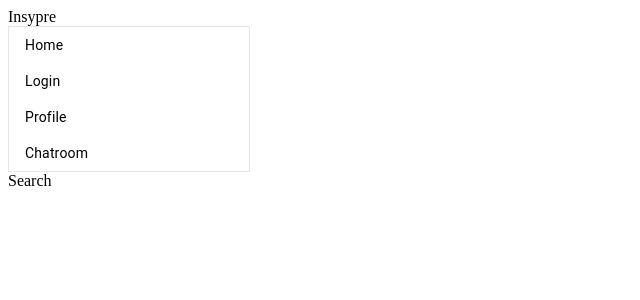
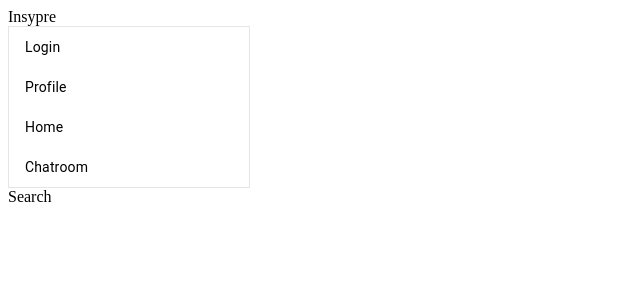
Before and after one commit to wengelgemu/inspyre, a React (Create React App) app: page / in a window 1280 px wide. Shown: the top 300 px of the page, without its empty margins (0-640 px from the left). Built offline with nearby package versions, Linux system fonts and the light colour scheme.

Commit message:
revisions

```diff
--- a/package.json
+++ b/package.json
@@ -3,6 +3,8 @@
   "version": "0.1.0",
   "private": true,
   "dependencies": {
+    "@material-ui/core": "^4.9.9",
+    "@material-ui/icons": "^4.9.1",
     "@testing-library/jest-dom": "^4.2.4",
     "@testing-library/react": "^9.3.2",
     "@testing-library/user-event": "^7.1.2",
--- a/src/App.js
+++ b/src/App.js
@@ -4,24 +4,12 @@ import Logo from "./Logo"
 import SideBar from "./SideBar"
 import Home from "./Home"
 
-// for the sidebar
-import Login from "./Login"
-import Profile from "./Profile"
-// import Home from "./Home"
-import ChatRoom from "./ChatRoom"
-
-const items = [
-  { name: Home, label: 'Home' },
-  { name: Login, label: 'Login' },
-  { name: Profile, label: 'Profile' },
-  { name: ChatRoom, label: 'Chatroom' },
-]
 
 export default function App() {
   return (
     <div className="App">
       <Logo />
-      <SideBar items = {items}/>
+      <SideBar/>
       <Home />
     </div>
   );
--- a/src/SideBar.js
+++ b/src/SideBar.js
@@ -2,33 +2,32 @@ import React from "react"
 import "./SideBar.css";
 
 // not sure if needed here or just in app.js but leaving it just in case
-// import Login from "./Login"
-// import Profile from "./Profile"
-// import Home from "./Home"
-// import ChatRoom from "./ChatRoom"
+import Login from "./Login"
+import Profile from "./Profile"
+import Home from "./Home"
+import ChatRoom from "./ChatRoom"
 
 import List from '@material-ui/core/List'
 import ListItem from '@material-ui/core/ListItem'
 import ListItemText from '@material-ui/core/ListItemText'
 
 // Wengel
-export default function SideBar({ items }) {
+export default function SideBar() {
     return (
-    // <div>
-    //     <ul>
-    //         <Login/>
-    //         <Profile />
-    //         <Home />
-    //         <ChatRoom />
-    //     </ul>
-    // </div>
     <div className="Side">
         <List disablePadding dense>
-            {items.map(({ label, name, ...rest }) => (
-                <ListItem key={name} button {...rest}>
-                    <ListItemText>{label}</ListItemText>
-                </ListItem>
-            ))}
+            <ListItem button>
+                <ListItemText primary="Login" secondary= {Login} ></ListItemText>
+            </ListItem>
+            <ListItem button>
+                <ListItemText primary="Profile" secondary= {Profile}></ListItemText>
+            </ListItem>
+            <ListItem button>
+                <ListItemText primary="Home" secondary= {Home}></ListItemText>
+            </ListItem>
+            <ListItem button>
+                <ListItemText primary="Chatroom" secondary= {ChatRoom}></ListItemText>
+            </ListItem>
         </List>
     </div>
     );
```
Also changed, not shown: 1 other file (tests, documents, lock files or other folders).
